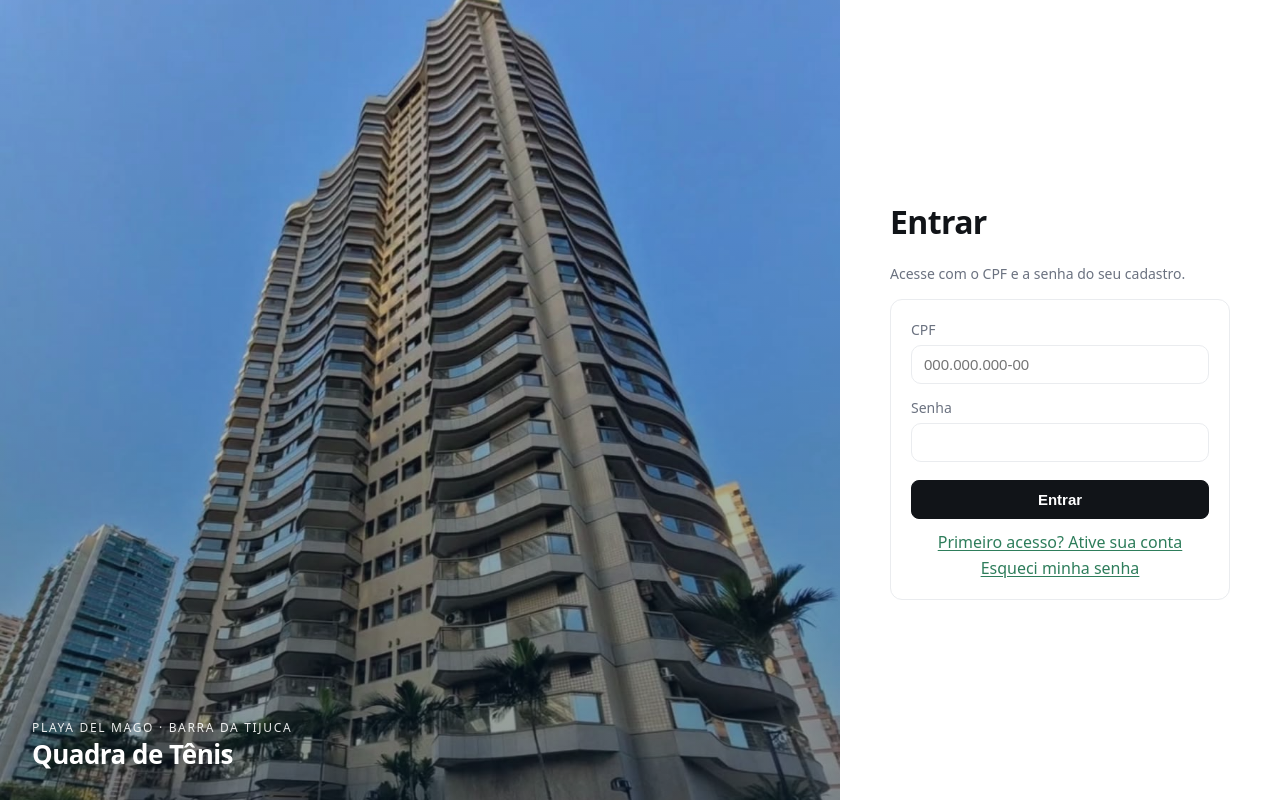
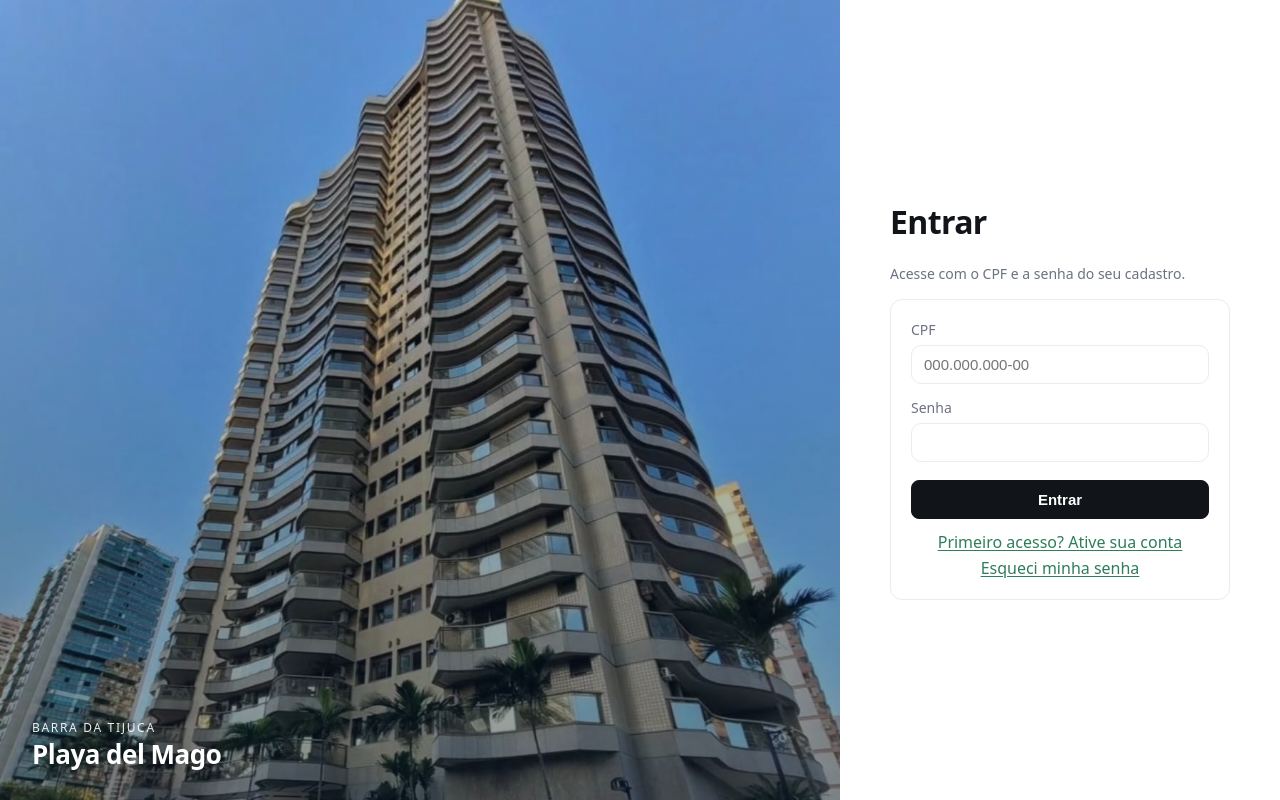
Before and after one commit to Joaoflu13/playa-quadra, a Next.js app: page /login in a window 1280 px wide. Built offline with nearby package versions, Linux system fonts and the light colour scheme; no server answers.

Commit message:
style(login): tela inicial mostra só 'Playa del Mago' + 'Barra da Tijuca'
Remove 'Quadra de Tênis' da tela de login; destaca o nome do prédio e o bairro.

Co-Authored-By: Claude Opus 4.8 <noreply@anthropic.com>
Claude-Session: https://claude.ai/code/session_01GkGFXmJYbKqy18PQZjwCBL

```diff
--- a/src/app/login/page.tsx
+++ b/src/app/login/page.tsx
@@ -43,8 +43,8 @@ export default async function LoginPage({
     <main className="login-split">
       <div className="login-split__photo">
         <div className="brand">
-          <div className="eyebrow">Playa del Mago · Barra da Tijuca</div>
-          <div className="name">Quadra de Tênis</div>
+          <div className="eyebrow">Barra da Tijuca</div>
+          <div className="name">Playa del Mago</div>
         </div>
       </div>
       <div className="login-split__form">
```
